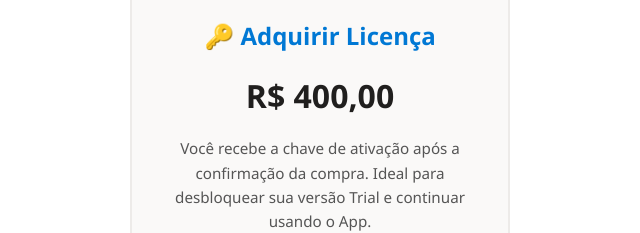
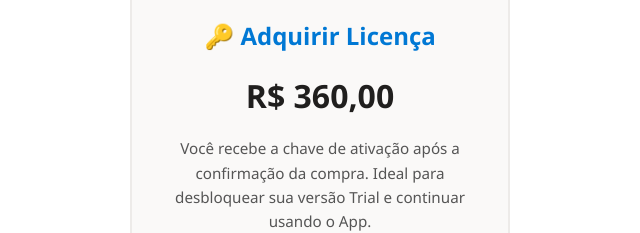
Before and after one commit to lisanvaughtsoftware/calculadora-de-cronograma, a plain HTML site: page index.html in a window 1280 px wide. Shown: the part 575-808 px from the top of the page, 320-960 px from the left. Drawn offline with Linux system fonts and the light colour scheme.

Commit message:
Update index.html

```diff
--- a/index.html
+++ b/index.html
@@ -386,7 +386,7 @@
 
                     <div>
                         <h3>🔑 Adquirir Licença</h3>
-                        <div class="price">R$ 400,00</div>
+                        <div class="price">R$ 360,00</div>
                         <p>Você recebe a chave de ativação após a confirmação da compra. Ideal para desbloquear sua versão Trial e continuar usando o App. <br> Mas será necessário ter instalado a versão Trial <strong>antes da compra</strong>. </p>
                         <span style="font-weight: bold; color: #008B8B;">Após a confirmação da compra, você será redirecionado <br> para o nosso <span style="color: #25D366;">SUPORTE</span> onde poderá solicitar a sua chave!</span></p>
                         <span style="color: #7E22CE; font-weight: bold;">Use o Cupom "SUPERCALC" e obtenha 10% de desconto.</span></p>
```
